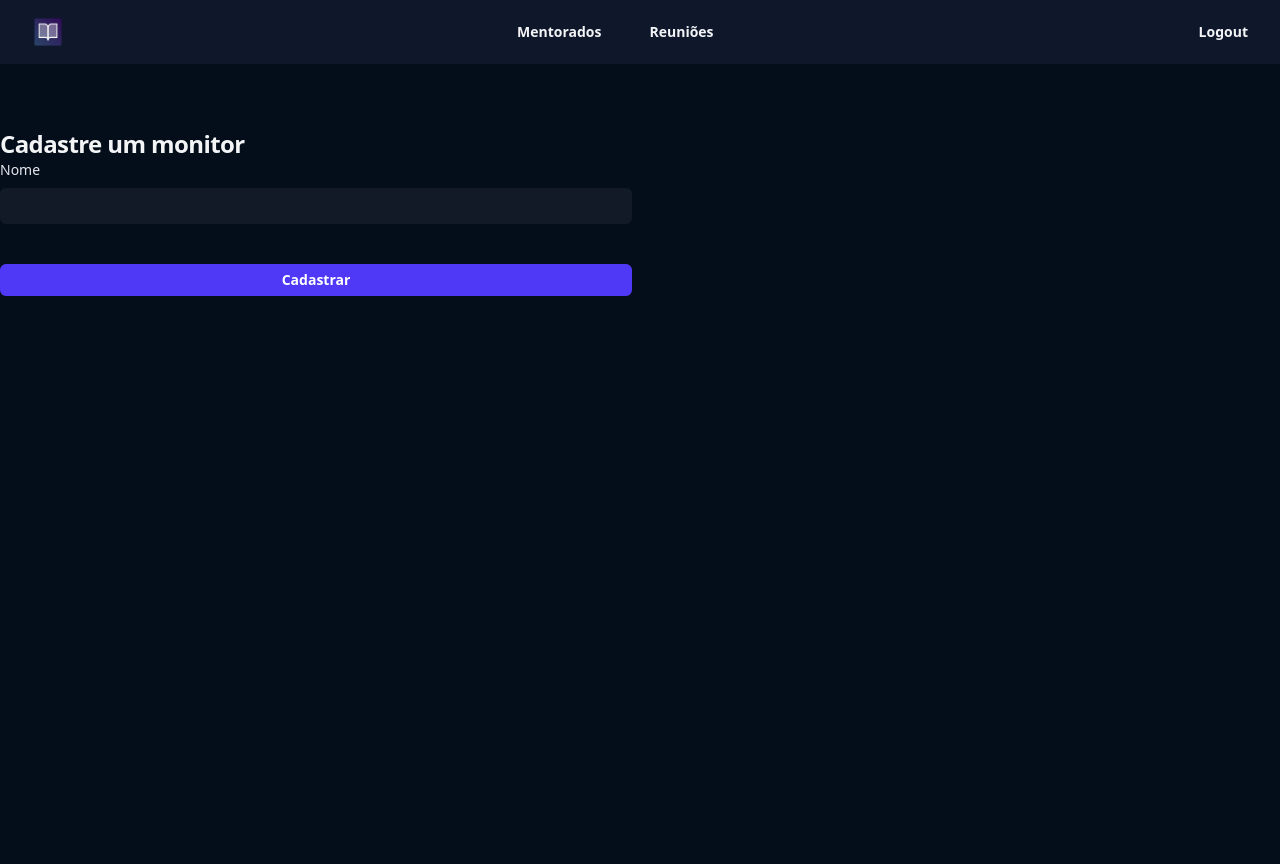
After one commit to Jonathan-Stefan/Desenvolvimento-Web, a Django app: page /mentorados/navigators/ in a window 1280 px wide. The commit adds this page. Run offline with Django 4.2, Linux system fonts and the light colour scheme.

Commit message:
add: Adição do botão de logout, adicionado o token do mentorado para o mentor visualizar facilmente, adicionado senha ao mentorado para ele acessar a pagina de tarefas e agendar reuniao atraves do login

```diff
--- a/AppMonitoria/mentorados/models.py
+++ b/AppMonitoria/mentorados/models.py
@@ -15,6 +15,7 @@ class Mentorados(models.Model):
         ('E2', '100-1KK')
     )
     nome = models.CharField(max_length=255)
+    senha = models.CharField(max_length=20)
     foto = models.ImageField(upload_to='fotos', null=True, blank=True)
     estagio = models.CharField(max_length=2, choices=estagio_choices)
     navigator = models.ForeignKey(Navigators, null=True, blank=True, on_delete=models.SET_NULL)
--- /dev/null
+++ b/AppMonitoria/mentorados/templates/navigators.html
@@ -0,0 +1,62 @@
+{% extends "base.html" %}
+{% load static %}
+{% block 'body' %}
+<header class="bg-slate-900">
+    <nav class="flex items-center justify-between p-4 lg:px-8" aria-label="Global">
+        <div class="flex lg:flex-1">
+            <a href="#" class="-m-1.5 p-1.5">
+                <span class="sr-only">Your Company</span>
+                <img class="h-8 w-auto" src="{% static 'logo.png' %}" alt="">
+            </a>
+        </div>
+        <div class="flex lg:hidden">
+            <button type="button" class="-m-2.5 inline-flex items-center justify-center rounded-md p-2.5 text-gray-700">
+                <span class="sr-only">Open main menu</span>
+                <svg class="size-6" fill="none" viewBox="0 0 24 24" stroke-width="1.5" stroke="currentColor" aria-hidden="true">
+                    <path stroke-linecap="round" stroke-linejoin="round" d="M3.75 6.75h16.5M3.75 12h16.5m-16.5 5.25h16.5" />
+                </svg>
+            </button>
+        </div>
+        <div class="hidden lg:flex lg:gap-x-12">
+            <a href="{%url 'mentorados' %}" class="text-sm font-semibold text-gray-100">Mentorados</a>
+            <a href="{%url 'reunioes' %}" class="text-sm font-semibold text-gray-100">Reuniões</a>
+        </div>
+        <div class="hidden lg:flex lg:flex-1 lg:justify-end"></div>
+        <div class="flex items-center justify-end">
+            <a href="{% url 'login' %}" class="text-sm font-semibold text-gray-100">Logout</a>
+        </div>
+    </nav>
+</header>
+<div class="bg-[#040e1b] min-h-screen">
+    <div class="max-w-7xl mx-auto py-12">
+        <div class="grid grid-cols-2 gap-4">
+            <div>
+                <form action="#" method="POST" enctype='multipart/form-data'>
+                    {% csrf_token %}
+                    <h2 class="mt-4 text-2xl font-bold tracking-tight text-gray-100">Cadastre um monitor</h2>
+                    {% if messages %}
+                        {% for message in messages %}
+                            <div class="rounded-md {{message.tags}} mt-4">
+                                <div class="flex">
+                                    <div class="ml-3 py-4">{{message}}</div>
+                                </div>
+                            </div>
+                        {% endfor %}
+                    {% endif %}
+                    <div>
+                        <label for="nome" class="block text-sm font-medium text-gray-200">Nome</label>
+                        <div class="mt-2">
+                            <input type="text" name="nome" required class="block w-full rounded-md bg-white/5 px-3 py-1.5 text-base text-white placeholder:text-gray-500">
+                        </div>
+                    </div>
+                    <div class="mt-4">
+                        <br>
+                        <button type="submit" class="flex w-full justify-center rounded-md bg-indigo-600 px-3 py-1.5 text-sm font-semibold text-white hover:bg-indigo-500">Cadastrar</button>
+                    </div>
+                </form>
+            </div>
+        </div>
+    </div>
+</div>
+
+{% endblock 'body' %}
--- a/AppMonitoria/mentorados/urls.py
+++ b/AppMonitoria/mentorados/urls.py
@@ -1,5 +1,6 @@
 from django.urls import path
 from . import views
+from django.contrib.auth import views as auth_views
 
 urlpatterns = [
     path('', views.mentorados, name='mentorados'),
@@ -10,5 +11,7 @@ urlpatterns = [
     path('tarefa/<int:id>', views.tarefa, name='tarefa'),
     path('upload/<int:id>', views.upload, name='upload'),
     path('tarefa_mentorado/', views.tarefa_mentorado, name='tarefa_mentorado'),
-    path('tarefa_alterar/<int:id>', views.tarefa_alterar, name="tarefa_alterar")
+    path('tarefa_alterar/<int:id>', views.tarefa_alterar, name="tarefa_alterar"),
+    path('navigators/', views.navigators, name='navigators'),
+    path('logout/', auth_views.LogoutView.as_view(), name='logout'),
  ]
--- a/AppMonitoria/mentorados/views.py
+++ b/AppMonitoria/mentorados/views.py
@@ -7,16 +7,18 @@ from django.utils import timezone
 from datetime import datetime, timedelta
 from . auth import valida_token
 from django.views.decorators.csrf import csrf_exempt
-from django.contrib.auth.decorators import login_required
-
-@login_required
 def mentorados(request):
+    if not request.user.is_authenticated:
+        return redirect('login')
 
     if request.method == 'GET':
         navigators = Navigators.objects.filter(user=request.user)
         mentorados = Mentorados.objects.filter(user=request.user)
 
+
         estagios_flat = [i[1] for i in Mentorados.estagio_choices]
+        tokens = [i.token for i in Mentorados.objects.filter(user=request.user)]
+
 
         qtd_estagios = []
         for i, j in Mentorados.estagio_choices:
@@ -24,16 +26,18 @@ def mentorados(request):
             qtd_estagios.append(x)
             print(qtd_estagios)
 
-        return render(request, 'mentorados.html', {'estagios': Mentorados.estagio_choices, 'navigators': navigators, 'mentorados': mentorados, 'estagios_flat': estagios_flat, 'qtd_estagios': qtd_estagios})
+        return render(request, 'mentorados.html', {'estagios': Mentorados.estagio_choices, 'navigators': navigators, 'mentorados': mentorados, 'estagios_flat': estagios_flat, 'qtd_estagios': qtd_estagios, 'token': tokens})
 
     elif request.method == 'POST':
         nome = request.POST.get('nome')
+        senha = request.POST.get('senha')
         foto = request.FILES.get('foto')
         estagio = request.POST.get('estagio')
         navigator = request.POST.get('navigator')
 
         mentorado = Mentorados(
             nome=nome,
+            senha=senha,
             foto=foto,
             estagio=estagio,
             navigator_id=navigator,
@@ -98,13 +102,19 @@ def escolher_dia(request):
             mentor = mentorado.user
         ).values_list('data_inicial', flat=True)
         datas = []
+        dias = []
+        meses = []
         for i in disponibilidades:
             datas.append(i.date().strftime('%d-%m-%Y'))
+            dias.append(i.strftime('%A'))
+            meses.append(i.strftime('%B'))
 
-        #deixar o dia e o mes dinamico
+        dias_meses_horarios = zip(datas, dias , meses)
 
 
-        return render(request, 'escolher_dia.html', {'horarios': list(set(datas))})
+        return render(request, 'escolher_dia.html', {
+            'dias_meses_horarios':sorted(set(dias_meses_horarios)),
+        })
 
 def agendar_reuniao(request):
     if not valida_token(request.COOKIES.get('auth_token')):
@@ -112,12 +122,9 @@ def agendar_reuniao(request):
 
     mentorado = valida_token(request.COOKIES.get('auth_token'))
 
-    #TODO: Verificar se o horario escolhido é realmente de um mentor do mentorado
-
     if request.method == 'GET':
         data = request.GET.get('data')
         data = datetime.strptime(data, '%d-%m-%Y')
-
 
         horarios = DisponibilidadeHorario.objects.filter(
             data_inicial__gte = data,
@@ -184,8 +191,6 @@ def tarefa_mentorado(request):
         tarefas = Tarefa.objects.filter(mentorado=mentorado)
         return render(request, 'tarefa_mentorado.html', {'mentorado': mentorado, 'videos': videos, 'tarefas': tarefas})
 
-from django.views.decorators.csrf import csrf_exempt
-from django.http import HttpResponse
 
 @csrf_exempt
 def tarefa_alterar(request, id):
@@ -195,3 +200,18 @@ def tarefa_alterar(request, id):
     tarefa.save()
 
     return HttpResponse('teste')
+
+def navigators(request):
+    mentor =request.user
+
+    if request.method == 'GET':
+        return render(request, 'navigators.html')
+
+    elif request.method == 'POST':
+        nome = request.POST.get('nome')
+        navigator = Navigators(nome = nome, user = mentor)
+        navigator.save()
+        print(navigator)
+
+        messages.add_message(request, constants.SUCCESS, 'Monitor cadastrado com sucesso')
+        return redirect('mentorados')
```
Also changed, not shown: AppMonitoria/core/settings.py (+5 -2 lines), AppMonitoria/mentorados/templates/escolher_dia.html (+34 -13 lines), AppMonitoria/mentorados/templates/mentorados.html (+18 -6 lines), AppMonitoria/mentorados/templates/tarefa.html (+4 -32 lines), AppMonitoria/mentorados/templates/tarefa_mentorado.html (+5 -38 lines), AppMonitoria/usuarios/views.py (+9 -0 lines), AppMonitoria/media/fotos/Captura_de_tela_2024-11-01_184516.png (deleted), AppMonitoria/media/fotos/Captura_de_tela_2024-11-06_150005.png (deleted), AppMonitoria/media/fotos/Captura_de_tela_2024-11-06_150005_GvtjsbG.png (deleted), AppMonitoria/media/fotos/Captura_de_tela_2024-11-07_115543.png (deleted), AppMonitoria/media/fotos/Captura_de_tela_2024-11-07_115543_rjA1lQf.png (deleted), AppMonitoria/media/fotos/Captura_de_tela_2024-11-07_160441.png (deleted), AppMonitoria/media/fotos/Captura_de_tela_2024-11-07_162044.png (deleted), AppMonitoria/mentorados/migrations/0007_mentorados_senha.py (added), 1 other file.
